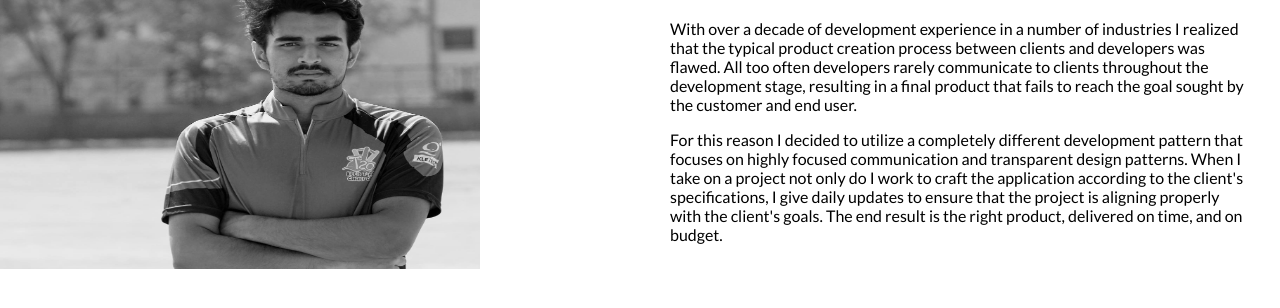
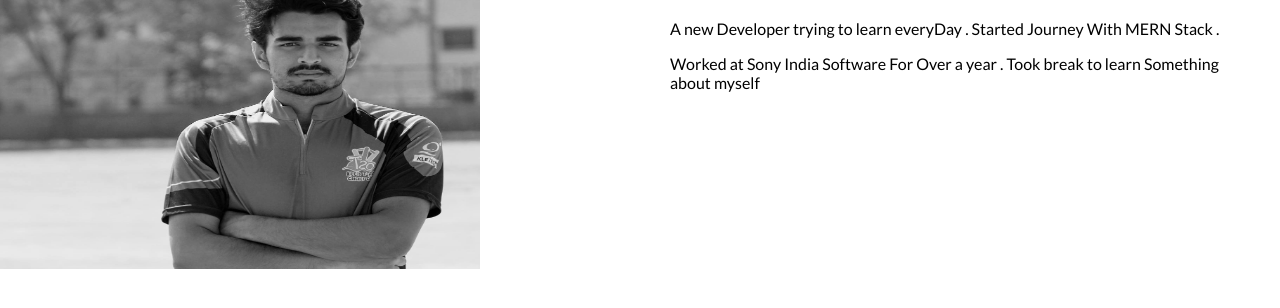
Before and after one commit to shubhamsourabh/Html-PortFolio, a plain HTML site: page about.html in a window 1280 px wide. Shown: the part 192-500 px from the top of the page. Drawn offline with Linux system fonts and the light colour scheme.

Commit message:
Edited Info in about page

```diff
--- a/about.html
+++ b/about.html
@@ -37,23 +37,12 @@
 					<div class="profile-content-wrapper">
 						<h1>Hi, thanks for visiting my site.</h1>
 						<p>
-							With over a decade of development experience in a number of
-							industries I realized that the typical product creation process
-							between clients and developers was flawed. All too often
-							developers rarely communicate to clients throughout the
-							development stage, resulting in a final product that fails to
-							reach the goal sought by the customer and end user.
+							A new Developer trying to learn everyDay . Started Journey With
+							MERN Stack .
 						</p>
-
-						<p>
-							For this reason I decided to utilize a completely different
-							development pattern that focuses on highly focused communication
-							and transparent design patterns. When I take on a project not only
-							do I work to craft the application according to the client's
-							specifications, I give daily updates to ensure that the project is
-							aligning properly with the client's goals. The end result is the
-							right product, delivered on time, and on budget.
-						</p>
+						Worked at Sony India Software For Over a year . Took break to learn
+						Something about myself
+						<p></p>
 					</div>
 				</div>
 			</div>
```
